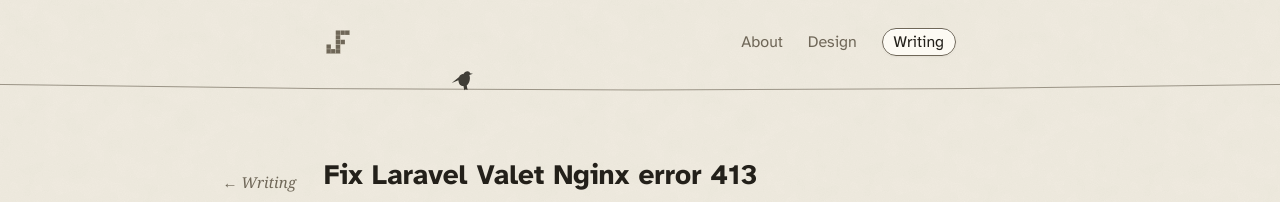
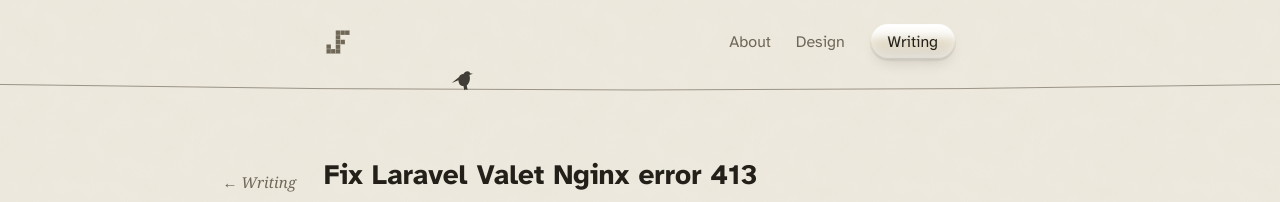
Before and after one commit to josephfusco/josephfusco.github.io, a Jekyll site: the page built from _posts/2017-3-10-fix-laravel-valet-nginx-error-413.md, in a window 1280 px wide. Shown: the top 202 px of the page. Built offline with Jekyll 4.4.1, drawn with Linux system fonts in a browser that asks for light colours.

Commit message:
The face stays on About, and the lens reads as glass
No portrait on the front page, and no role line under the name: it was
a kicker, and the prose already says what the work is.

The Writing pill is bigger and built like glass rather than blurred
paper — a rim that lights at the top and darkens at the bottom, the
dome's own highlight across the top, and a shadow that lifts it off
the page. The masthead is still four units tall.

```diff
--- a/assets/css/redesign.css
+++ b/assets/css/redesign.css
@@ -950,29 +950,55 @@
 .site-name-text { font-size: 1.375rem; line-height: var(--lh); }
 .site-nav a { font-size: 1rem; line-height: var(--lh); }
 
-/* The blog is the one thing the nav asks for: a pane of glass over the
-   paper, holding its own line so the masthead stays four units tall. */
+/* The blog is the one thing the nav asks for: a lens over the paper.
+   Glass reads by its rim and its specular, not by blur alone — the
+   rim lights at the top and darkens at the bottom, the dome catches a
+   highlight, and the whole of it floats a little off the page. */
 .site-nav .nav-cta {
+  position: relative;
   color: var(--fg);
-  padding: 0.1875rem 0.6875rem;
-  border: 1px solid var(--border);
+  padding: 0.4375rem 1.0625rem;
+  border: 1px solid transparent;
   border-radius: 999px;
-  background: rgba(255, 253, 247, 0.5);
-  -webkit-backdrop-filter: blur(10px) saturate(1.35);
-  backdrop-filter: blur(10px) saturate(1.35);
-  box-shadow: inset 0 1px 0 rgba(255, 255, 255, 0.75), 0 1px 2px rgba(35, 32, 26, 0.05);
-  transition: background-color 180ms ease, border-color 180ms ease, box-shadow 180ms ease;
+  background:
+    linear-gradient(180deg, rgba(255, 255, 255, 0.5), rgba(255, 253, 247, 0.12) 45%, rgba(255, 253, 247, 0.3)) padding-box,
+    linear-gradient(180deg, rgba(255, 255, 255, 0.95), rgba(221, 212, 191, 0.9) 55%, rgba(35, 32, 26, 0.16)) border-box;
+  -webkit-backdrop-filter: blur(14px) saturate(1.7) brightness(1.05);
+  backdrop-filter: blur(14px) saturate(1.7) brightness(1.05);
+  box-shadow:
+    inset 0 1px 0.5px rgba(255, 255, 255, 0.95),
+    inset 0 -1px 1px rgba(35, 32, 26, 0.09),
+    0 1px 1px rgba(35, 32, 26, 0.05),
+    0 7px 16px -8px rgba(35, 32, 26, 0.22);
+  transition: box-shadow 200ms ease, translate 200ms ease;
+}
+/* the dome's own highlight, across the top third */
+.site-nav .nav-cta::before {
+  content: "";
+  position: absolute;
+  inset: 1px 1px auto;
+  height: 42%;
+  border-radius: 999px 999px 40% 40% / 999px 999px 100% 100%;
+  background: linear-gradient(180deg, rgba(255, 255, 255, 0.6), rgba(255, 255, 255, 0));
+  pointer-events: none;
 }
 .site-nav .nav-cta:hover {
   color: var(--accent);
-  border-color: var(--muted);
-  background: rgba(255, 253, 247, 0.78);
-  box-shadow: inset 0 1px 0 rgba(255, 255, 255, 0.9), 0 2px 6px rgba(35, 32, 26, 0.08);
+  translate: 0 -1px;
+  box-shadow:
+    inset 0 1px 0.5px rgba(255, 255, 255, 1),
+    inset 0 -1px 1px rgba(35, 32, 26, 0.1),
+    0 2px 2px rgba(35, 32, 26, 0.05),
+    0 12px 22px -10px rgba(35, 32, 26, 0.28);
 }
 .site-nav .nav-cta[aria-current="page"] {
   color: var(--fg);
-  border-color: var(--muted);
-  background: rgba(255, 253, 247, 0.85);
+  box-shadow:
+    inset 0 1px 0.5px rgba(255, 255, 255, 1),
+    inset 0 -1px 1px rgba(35, 32, 26, 0.12),
+    inset 0 0 12px rgba(255, 255, 255, 0.5),
+    0 1px 1px rgba(35, 32, 26, 0.05),
+    0 7px 16px -8px rgba(35, 32, 26, 0.22);
 }
 
 /* Lately is a log, not writing: one line an entry, a size down, and the
@@ -995,57 +1021,6 @@
   border-bottom: 1px dashed var(--border);
 }
 
-/* The face keeps the right margin, the way the bird's note keeps the
-   left. Neither takes a pixel from the measure. */
-.hero-card { margin: 0; }
-.hero-card img {
-  display: block;
-  /* four units of picture, so the card ends on the line Now starts */
-  width: 7rem;
-  height: auto;
-  border: 1px solid var(--border);
-  border-radius: 3px;
-  /* a photograph printed on the stationery, not a sticker on it */
-  filter: saturate(0.82) sepia(0.06);
-}
-.hero-card figcaption {
-  font-family: Georgia, serif;
-  font-style: italic;
-  font-size: 0.8125rem;
-  line-height: var(--lh);
-  color: var(--muted);
-  /* picture, phi, caption: the card's foot lands on the rule */
-  margin-top: var(--space-m);
-  white-space: nowrap;
-}
-/* The picture needs 7rem of margin and a gutter, not the 12rem the
-   note needs, so it holds the margin far longer than the note does —
-   one move on the way down, not two. */
-@media (min-width: 60rem) {
-  .hero-card {
-    position: absolute;
-    /* half a unit under the title's box, where its caps begin: a
-       photograph's edge lines up with the letters, not their leading */
-    top: calc(var(--space-l) + 0.875rem);
-    left: 100%;
-    margin-left: 1.75rem;
-  }
-}
-/* No margin left to stand in: the picture leads the hero instead of
-   trailing it, with its line beside it rather than stranded under. */
-@media (max-width: 60rem) {
-  /* phi squared of air over the title is for a page with margins */
-  .hero { display: flex; flex-direction: column; padding-top: var(--space-m); }
-  .hero-card {
-    order: -1;
-    display: flex;
-    align-items: center;
-    gap: 0.875rem;
-    margin: 0 0 var(--space-s);
-  }
-  .hero-card img { width: 5.25rem; }
-  .hero-card figcaption { margin: 0; padding: 0; }
-}
 
 .field-note .status {
   font-family: inherit;
--- a/index.html
+++ b/index.html
@@ -5,10 +5,6 @@
 	<section class="hero" data-spec="hero · measure 42rem · 2.75rem / 3.5rem">
 		<h1>Hello, I'm Joe<span class="flame">.</span></h1>
 		<p class="lede">I contribute to <strong>WordPress&nbsp;Core</strong>, sponsored by <strong>WP&nbsp;Engine</strong>.<br>I work on <strong>access to justice</strong>.</p>
-		<figure class="hero-card">
-			<img src="{{ '/assets/images/joe.jpg' | relative_url }}" alt="Joe Fusco" width="400" height="400">
-			<figcaption>Software engineer</figcaption>
-		</figure>
 	</section>
 
 
```
